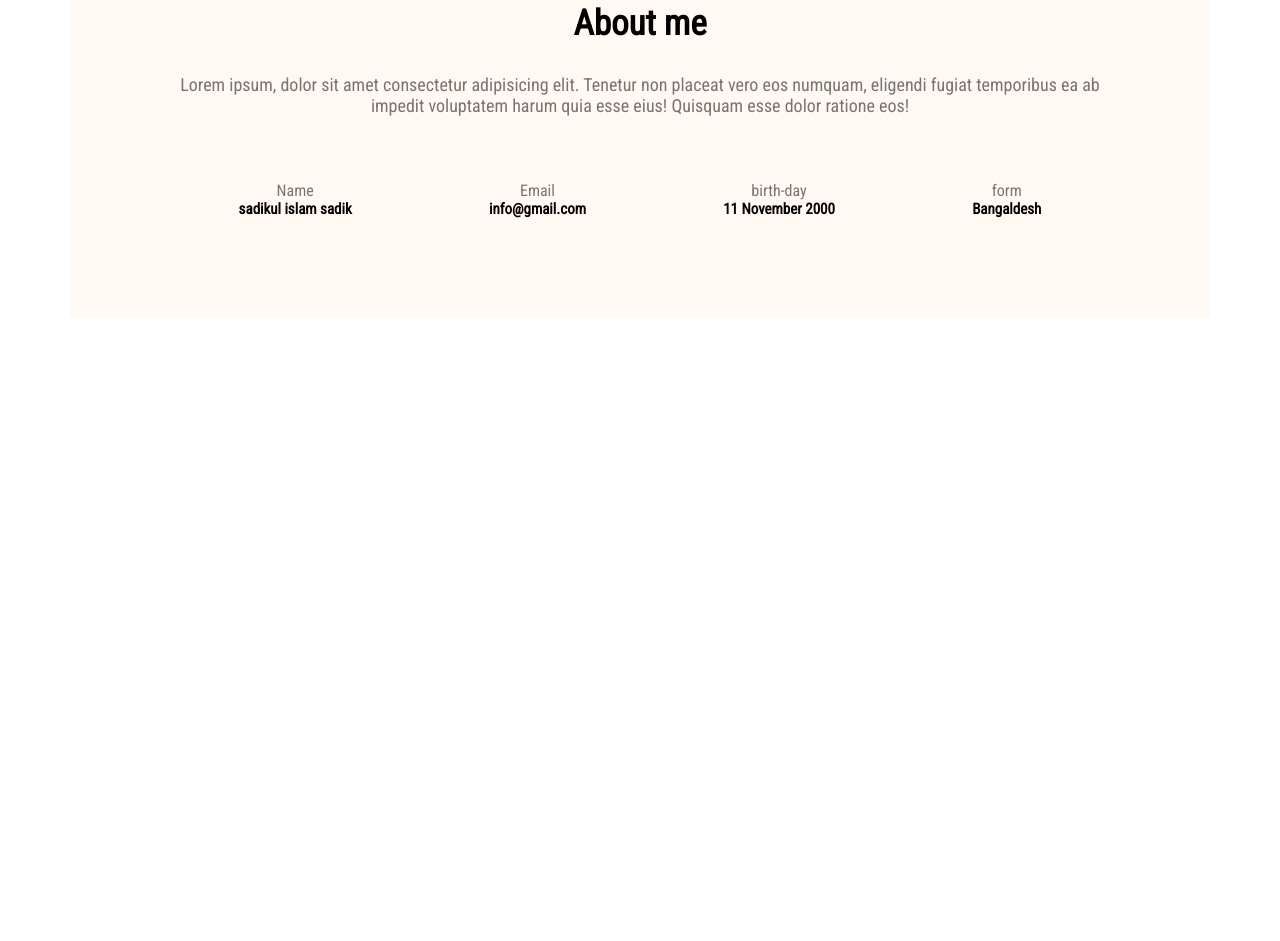
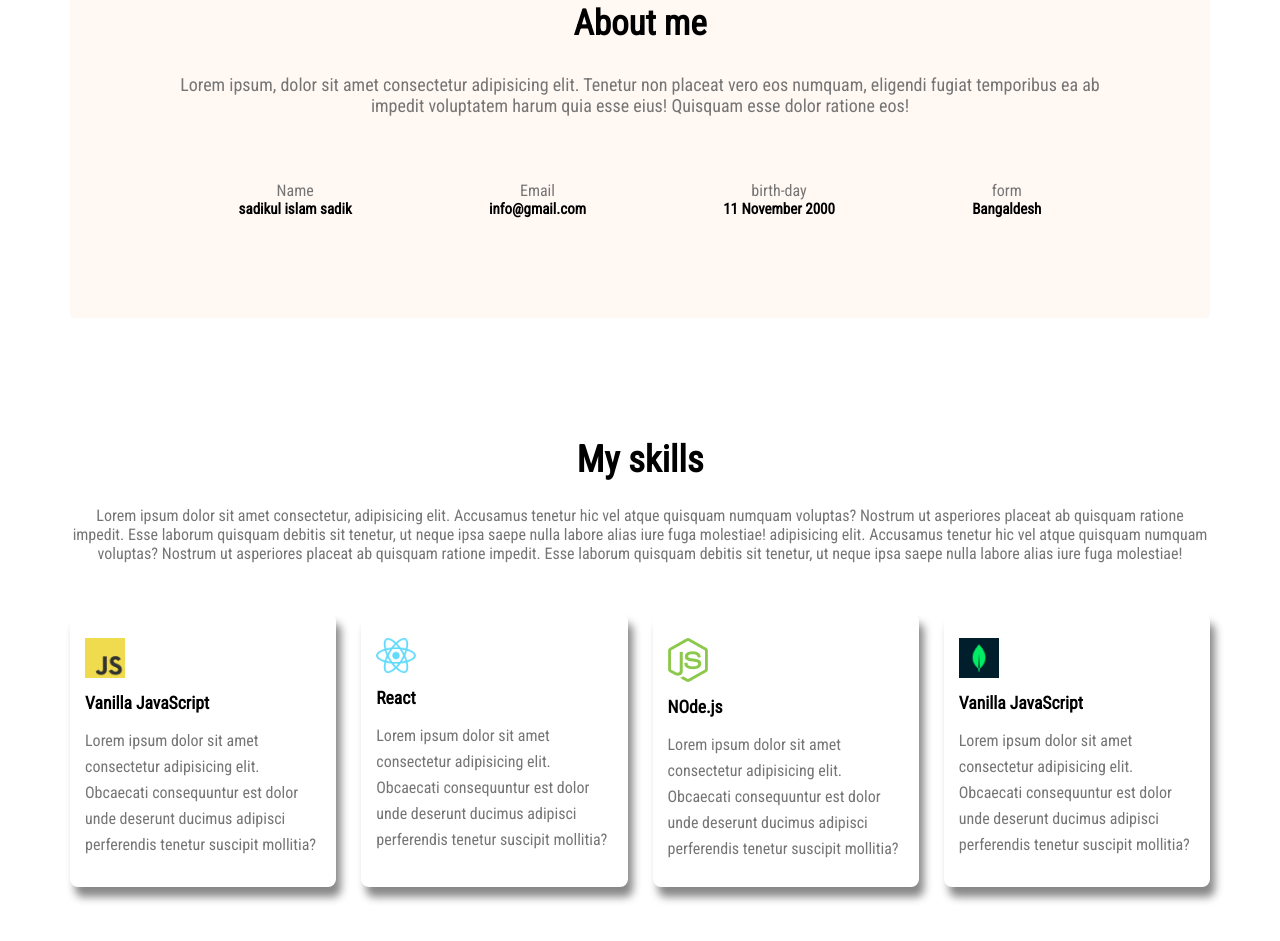
Before and after one commit to mssadik/developer-sadik, a plain HTML site: page index.html in a window 1280 px wide. Shown: the part 987-1928 px from the top of the page. Before the commit the page ends 1305 px from the top, so only its background shows below. Drawn offline with Linux system fonts and the light colour scheme.

Commit message:
skill section dong

```diff
--- a/index.html
+++ b/index.html
@@ -36,6 +36,7 @@
 
     <!-- main start here  -->
     <main>
+        <!-- about section start here  -->
         <section class="about">
             <h3 class="section-title">About me</h3>
             <p class="section-dec">Lorem ipsum, dolor sit amet consectetur adipisicing elit. Tenetur non placeat vero eos numquam, eligendi fugiat temporibus ea ab impedit voluptatem harum quia esse eius! Quisquam esse dolor ratione eos!</p>
@@ -58,7 +59,42 @@
                 </div>
             </div>
         </section>
+        <!-- about section end here  -->
+
+        <!-- what i do section start here  -->
+        <section class="skill-section">
+            <div class="skill-section-top">
+                <div class="skill-section-title">My skills</div>
+            <div class="skill-section-dec">Lorem ipsum dolor sit amet consectetur, adipisicing elit. Accusamus tenetur hic vel atque quisquam numquam voluptas? Nostrum ut asperiores placeat ab quisquam ratione impedit. Esse laborum quisquam debitis sit tenetur, ut neque ipsa saepe nulla labore alias iure fuga molestiae! adipisicing elit. Accusamus tenetur hic vel atque quisquam numquam voluptas? Nostrum ut asperiores placeat ab quisquam ratione impedit. Esse laborum quisquam debitis sit tenetur, ut neque ipsa saepe nulla labore alias iure fuga molestiae!</div>
+            </div>
+            <div class="skill-section-bottom">
+                <div class="skill-section-bottom-card">
+                    <img src="images/icons/js.png" alt="js">
+                    <div class="card-title">Vanilla JavaScript</div>
+                    <div class="cart-dec">Lorem ipsum dolor sit amet consectetur adipisicing elit. Obcaecati consequuntur est dolor unde deserunt ducimus adipisci perferendis tenetur suscipit mollitia?</div>
+                </div>
+                <div class="skill-section-bottom-card">
+                    <img src="images/icons/react.png" alt="js">
+                    <div class="card-title">React</div>
+                    <div class="cart-dec">Lorem ipsum dolor sit amet consectetur adipisicing elit. Obcaecati consequuntur est dolor unde deserunt ducimus adipisci perferendis tenetur suscipit mollitia?</div>
+                </div>
+                <div class="skill-section-bottom-card">
+                    <img src="images/icons/nodejs.png" alt="js">
+                    <div class="card-title">NOde.js</div>
+                    <div class="cart-dec">Lorem ipsum dolor sit amet consectetur adipisicing elit. Obcaecati consequuntur est dolor unde deserunt ducimus adipisci perferendis tenetur suscipit mollitia?</div>
+                </div>
+                <div class="skill-section-bottom-card">
+                    <img src="images/icons/mongo.png" alt="js">
+                    <div class="card-title">Vanilla JavaScript</div>
+                    <div class="cart-dec">Lorem ipsum dolor sit amet consectetur adipisicing elit. Obcaecati consequuntur est dolor unde deserunt ducimus adipisci perferendis tenetur suscipit mollitia?</div>
+                </div>
+            </div>
+        </section>
+
+        <!-- what i do section end here  -->
     </main>
     <!-- main end here  -->
+
+
 </body>
 </html>
--- a/style/style.css
+++ b/style/style.css
@@ -134,4 +134,49 @@ main{
     font-size: 15px;
 }
 
+
+/* skill section start here */
+.skill-section{
+    margin: 120px 0;
+}
+.skill-section-top{
+    display: flex;
+    flex-direction: column;
+    text-align: center;
+    gap: 25px;
+}
+.skill-section-title{
+    font-size: 2.3rem;
+    font-weight: bold;
+}
+.skill-section-dec{
+    color: #757575;
+}
+
+.skill-section-bottom{
+    margin-top: 50px;
+    display: flex;
+    gap: 25px;
+}
+.skill-section-bottom-card{
+    box-shadow: 5px 10px 8px #888888;
+    display: flex;
+    flex-direction: column;
+    gap: 15px;
+    padding: 25px 15px;
+    border-radius: 8px;
+}
+.skill-section-bottom-card img{
+    width: 40px;
+}
+.skill-section-bottom-card .card-title{
+    font-weight: bold;
+    font-size: 1.1rem;
+}
+.skill-section-bottom-card .cart-dec{
+    color: #757575;
+    line-height: 26px;
+}
+
+/* skill section end here */
 /* main end here  */
```
